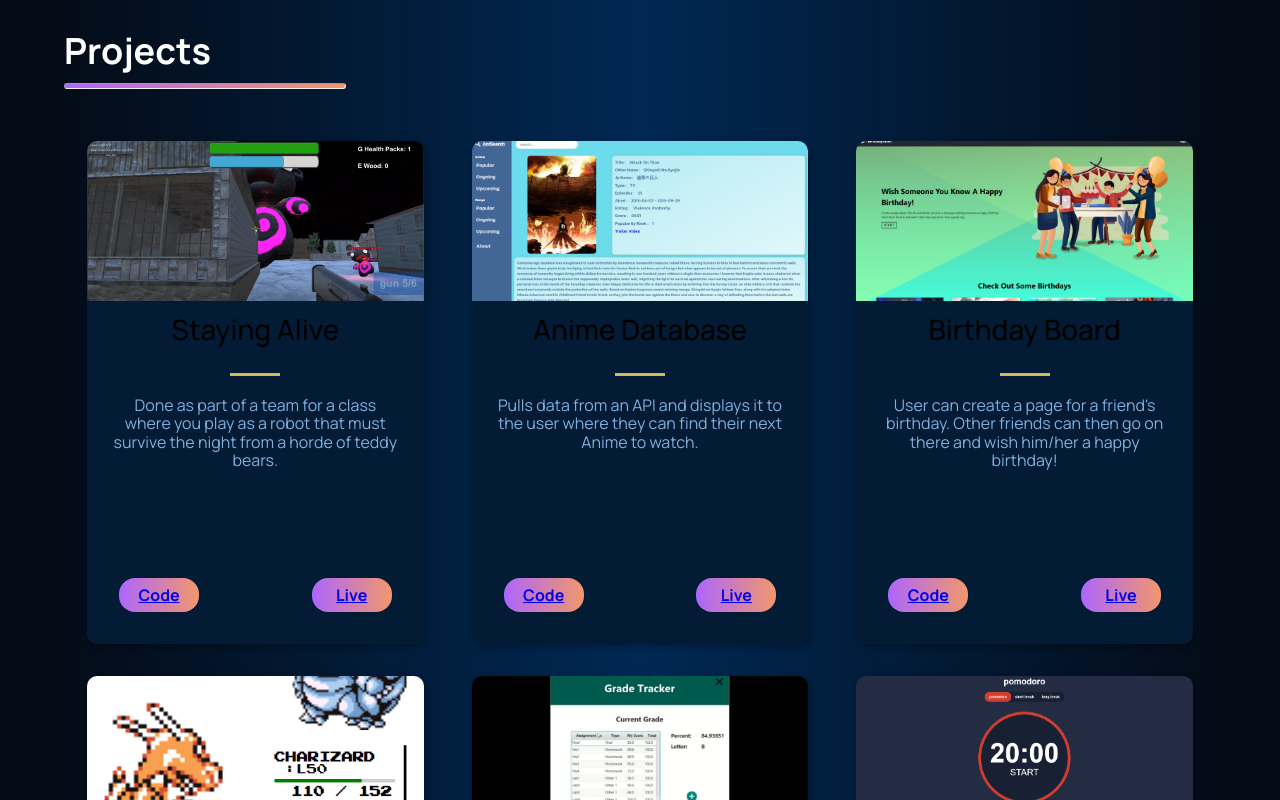
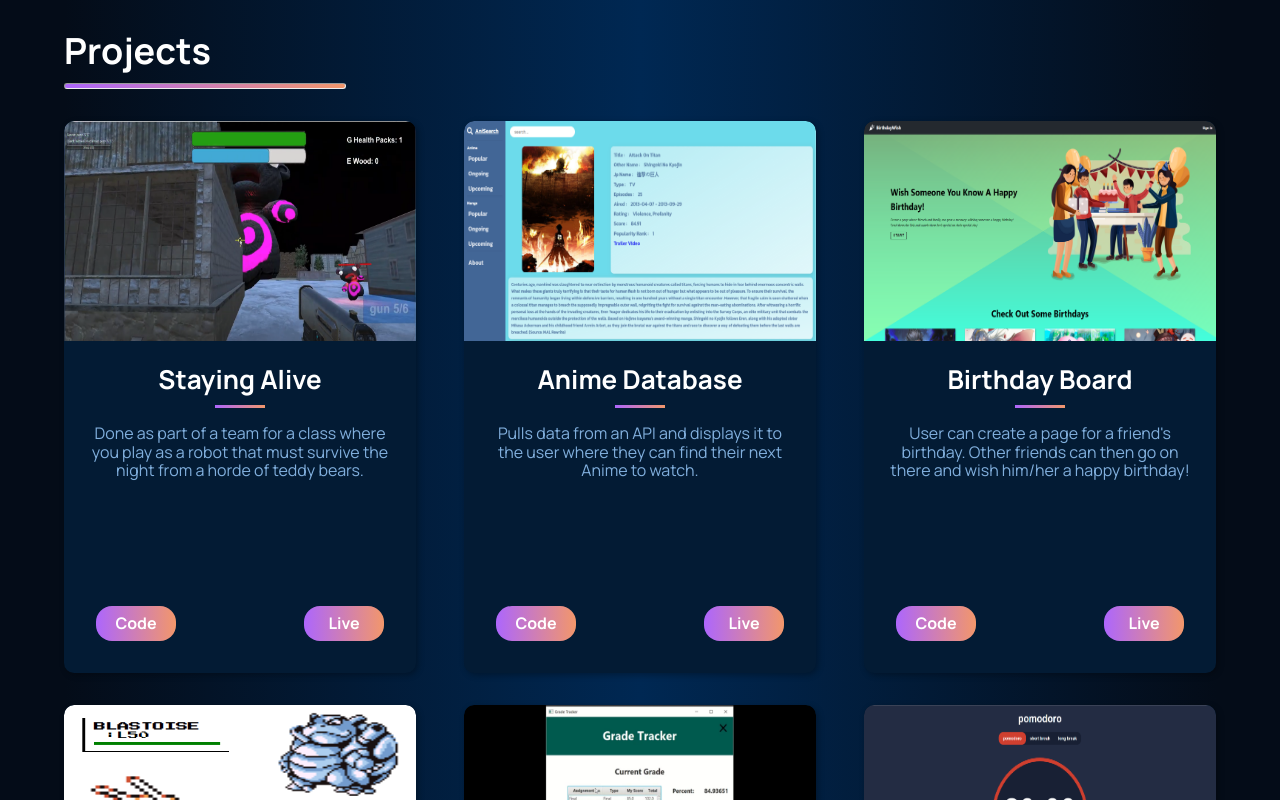
Before and after one commit to almazankaze/almazankaze.github.io, a React (Create React App) app: page / in a window 1280 px wide. Shown: the part 620-1420 px from the top of the page. Built offline with nearby package versions, Linux system fonts and the light colour scheme.

Commit message:
updated look of cards

```diff
--- a/src/components/project/Project.js
+++ b/src/components/project/Project.js
@@ -3,10 +3,14 @@ import React from "react";
 import "./project.css";
 
 const Project = ({ project }) => {
+  const backgroundImg = {
+    backgroundImage: `url(${project.img})`,
+  };
+
   return (
     <div className="project-card">
       <div className="card-content">
-        <img src={project.img} alt="alt" />
+        <div className="card-image" style={backgroundImg}></div>
         <h3>{project.title}</h3>
         <hr></hr>
         <p>{project.description}</p>
--- a/src/components/project/project.css
+++ b/src/components/project/project.css
@@ -1,41 +1,43 @@
 .project-card {
   border-radius: 10px;
-  background-color: var(--color-footer);
+  background-color: var(--color-card);
   box-shadow: 2px 2px 6px 0px rgba(0, 0, 0, 0.3);
   margin-bottom: 2rem;
-  break-inside: avoid;
+  overflow: hidden;
+  width: 100%;
 }
 
 .card-content {
   text-align: center;
 }
 
-.card-content img {
+.card-image {
+  display: flex;
+  align-items: center;
+  border-radius: 10px 10px 0 0;
   width: 100%;
-  height: 20vh;
-  border-radius: 10px 10px 0 0;
-  object-fit: cover;
-  overflow: hidden;
+  height: 220px;
+  background: red;
+  background-size: 100% 100%;
+  background-position: center;
 }
 
 .card-content h3 {
-  font-weight: 500;
-  padding: 0.5rem 0;
-  font-size: 1.75rem;
+  color: var(--white);
+  margin-top: 1.5rem;
 }
 
 .card-content p {
   padding: 0 1.5rem;
-  font-size: 1rem;
   min-height: 150px;
 }
 
 .card-content hr {
   width: 50px;
   height: 3px;
-  margin: 20px auto;
+  margin: 10px auto 16px;
   border: 0;
-  background: #d0bb57;
+  background: var(--gradient-text);
 }
 
 .card-links {
@@ -50,16 +52,12 @@
   padding: 0.5em 0.75em;
   border-radius: 1rem;
   background: var(--gradient-text);
+  color: var(--white);
 }
 
 @media (max-width: 1100px) {
-  .card-content h3 {
-    font-size: 1.5rem;
-  }
-
   .card-content p {
     padding: 0 1.5rem;
-    font-size: 0.875rem;
     min-height: 120px;
   }
 }
@@ -75,16 +73,4 @@
   .card-content p {
     min-height: none;
   }
-
-  .card-content img {
-    height: 20vh;
-  }
 }
-
-@media (max-width: 320px) {
-  .card-links a {
-    min-width: 65px;
-    font-size: 0.75rem;
-    padding: 0.313em 0.5em;
-  }
-}
--- a/src/containers/projects/projects.css
+++ b/src/containers/projects/projects.css
@@ -1,26 +1,15 @@
-.cards-container {
-  padding: 20px 2%;
-}
-
 .cards {
   column-count: 3;
   gap: 3rem;
 }
 
-@media (max-width: 1100px) {
-  .cards-container {
-    padding: 20px 8%;
-  }
-
+@media (max-width: 1200px) {
   .cards {
     column-count: 2;
   }
 }
 
-@media (max-width: 700px) {
-  .cards-container {
-    padding: 20px;
-  }
+@media (max-width: 600px) {
   .cards {
     column-count: 1;
   }
--- a/src/index.css
+++ b/src/index.css
@@ -7,7 +7,7 @@
   --gradient-bar: linear-gradient(103.22deg, #ae67fa -13.86%, #f49867 99.55%);
 
   --color-bg: #040c18;
-  --color-footer: #031b34;
+  --color-card: #031b34;
   --color-blog: #042c54;
   --color-text: #81afdd;
   --color-subtext: #ff8a71;
@@ -53,6 +53,10 @@ section {
   padding: 6em 0;
 }
 
+a {
+  text-decoration: none;
+}
+
 @media screen and (max-width: 700px) {
   section {
     padding: 4em 0;
```
